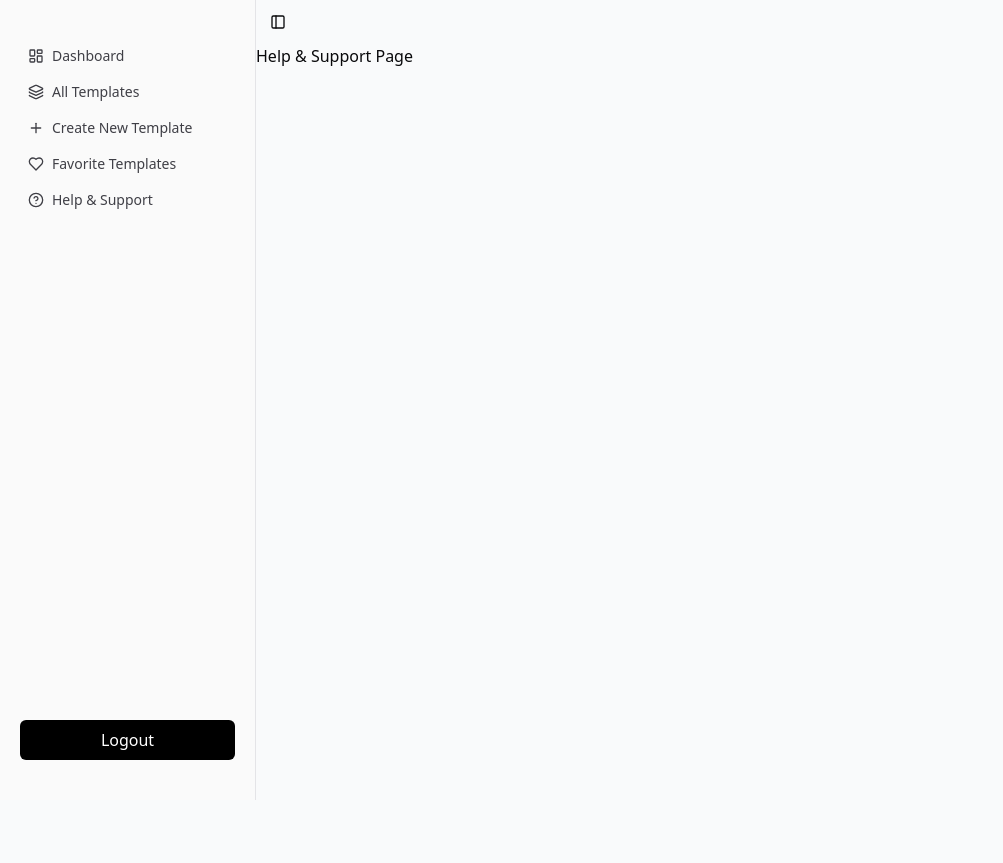
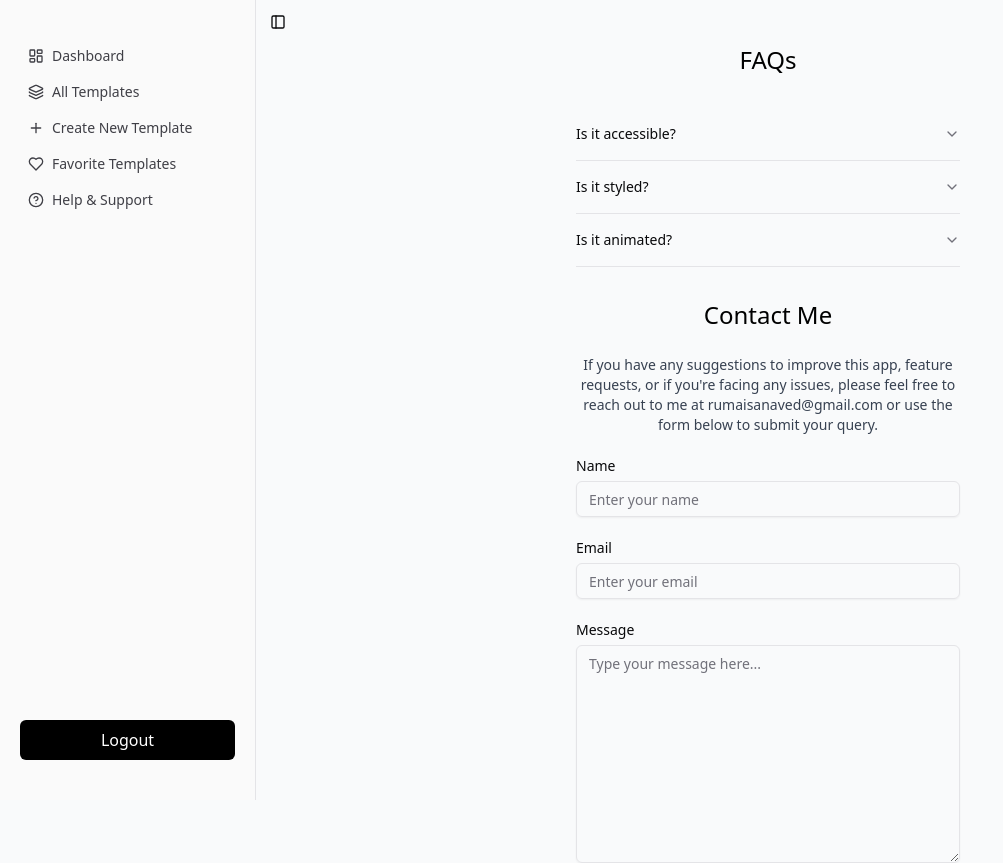
Before and after one commit to rumaisanaveed/quick-apply, a Next.js app: page /help-and-support in a window 1280 px wide. Shown: the top 863 px of the page, without its empty margins (0-1003 px from the left). Before the commit the page ends 800 px from the top, so only its background shows below. Built offline with nearby package versions, Linux system fonts and the light colour scheme.

Commit message:
feat: Added the help and support page

```diff
--- a/app/help-and-support/page.jsx
+++ b/app/help-and-support/page.jsx
@@ -1,3 +1,5 @@
+import ContactForm from "@/components/ui/custom/contact/ContactForm";
+import { Faqs } from "@/components/ui/custom/Faqs";
 import SidebarLayout from "@/layouts/SidebarLayout";
 
 export const metadata = {
@@ -9,10 +11,11 @@ export const metadata = {
 export default function HelpAndSupport() {
   return (
     <SidebarLayout>
-      <h1>Help & Support Page</h1>
       {/* user guide by showing video */}
-      {/* faqs */}
-      {/* contact me form */}
+      <div className="flex flex-col gap-8 max-w-sm mx-auto">
+        <Faqs />
+        <ContactForm />
+      </div>
     </SidebarLayout>
   );
 }
--- /dev/null
+++ b/components/ui/accordion.jsx
@@ -0,0 +1,43 @@
+"use client"
+
+import * as React from "react"
+import * as AccordionPrimitive from "@radix-ui/react-accordion"
+import { ChevronDown } from "lucide-react"
+
+import { cn } from "@/lib/utils"
+
+const Accordion = AccordionPrimitive.Root
+
+const AccordionItem = React.forwardRef(({ className, ...props }, ref) => (
+  <AccordionPrimitive.Item ref={ref} className={cn("border-b", className)} {...props} />
+))
+AccordionItem.displayName = "AccordionItem"
+
+const AccordionTrigger = React.forwardRef(({ className, children, ...props }, ref) => (
+  <AccordionPrimitive.Header className="flex">
+    <AccordionPrimitive.Trigger
+      ref={ref}
+      className={cn(
+        "flex flex-1 items-center justify-between py-4 text-sm font-medium transition-all hover:underline text-left [&[data-state=open]>svg]:rotate-180",
+        className
+      )}
+      {...props}>
+      {children}
+      <ChevronDown
+        className="h-4 w-4 shrink-0 text-muted-foreground transition-transform duration-200" />
+    </AccordionPrimitive.Trigger>
+  </AccordionPrimitive.Header>
+))
+AccordionTrigger.displayName = AccordionPrimitive.Trigger.displayName
+
+const AccordionContent = React.forwardRef(({ className, children, ...props }, ref) => (
+  <AccordionPrimitive.Content
+    ref={ref}
+    className="overflow-hidden text-sm data-[state=closed]:animate-accordion-up data-[state=open]:animate-accordion-down"
+    {...props}>
+    <div className={cn("pb-4 pt-0", className)}>{children}</div>
+  </AccordionPrimitive.Content>
+))
+AccordionContent.displayName = AccordionPrimitive.Content.displayName
+
+export { Accordion, AccordionItem, AccordionTrigger, AccordionContent }
--- /dev/null
+++ b/components/ui/custom/Faqs.jsx
@@ -0,0 +1,36 @@
+import {
+  Accordion,
+  AccordionContent,
+  AccordionItem,
+  AccordionTrigger,
+} from "@/components/ui/accordion";
+import BlackLargeHeading from "./text/Heading";
+
+export function Faqs() {
+  return (
+    <>
+      <BlackLargeHeading heading="FAQs" />
+      <Accordion type="single" collapsible>
+        <AccordionItem value="item-1">
+          <AccordionTrigger>Is it accessible?</AccordionTrigger>
+          <AccordionContent>
+            Yes. It adheres to the WAI-ARIA design pattern.
+          </AccordionContent>
+        </AccordionItem>
+        <AccordionItem value="item-2">
+          <AccordionTrigger>Is it styled?</AccordionTrigger>
+          <AccordionContent>
+            Yes. It comes with default styles that matches the other
+            components&apos; aesthetic.
+          </AccordionContent>
+        </AccordionItem>
+        <AccordionItem value="item-3">
+          <AccordionTrigger>Is it animated?</AccordionTrigger>
+          <AccordionContent>
+            Yes. It's animated by default, but you can disable it if you prefer.
+          </AccordionContent>
+        </AccordionItem>
+      </Accordion>
+    </>
+  );
+}
--- /dev/null
+++ b/components/ui/custom/contact/ContactForm.jsx
@@ -0,0 +1,73 @@
+"use client";
+import { cn } from "@/lib/utils";
+import { Button } from "@/components/ui/button";
+import { Input } from "@/components/ui/input";
+import { Label } from "@/components/ui/label";
+import { validationRules } from "@/lib/validationRules";
+import ShowError from "../../error";
+import { useForm } from "react-hook-form";
+import { Textarea } from "../../textarea";
+import BlackLargeHeading from "../text/Heading";
+
+export default function ContactForm({ className, ...props }) {
+  const {
+    register,
+    formState: { errors },
+    handleSubmit,
+  } = useForm();
+
+  const handleSendEmail = () => {};
+
+  return (
+    <div
+      className={cn(
+        "flex flex-col gap-6 max-w-sm w-full mx-auto mb-7",
+        className
+      )}
+      {...props}
+    >
+      <BlackLargeHeading heading="Contact Me" />
+      <h2 className="text-gray-700 text-sm text-center">
+        If you have any suggestions to improve this app, feature requests, or if
+        you're facing any issues, please feel free to reach out to me at
+        rumaisanaved@gmail.com or use the form below to submit your query.
+      </h2>
+      <form onSubmit={handleSubmit(handleSendEmail)}>
+        <div className="flex flex-col gap-6">
+          <div className="grid gap-2">
+            <Label htmlFor="name">Name</Label>
+            <Input
+              id="email"
+              type="text"
+              placeholder="Enter your name"
+              {...register("email", validationRules.username)}
+            />
+            {errors.username && <ShowError message={errors.username.message} />}
+          </div>
+          <div className="grid gap-2">
+            <Label htmlFor="email">Email</Label>
+            <Input
+              id="email"
+              type="text"
+              placeholder="Enter your email"
+              {...register("email", validationRules.email)}
+            />
+            {errors.email && <ShowError message={errors.email.message} />}
+          </div>
+          <div className="grid gap-2">
+            <Label htmlFor="message">Message</Label>
+            <Textarea
+              rows={10}
+              id="message"
+              type="text"
+              placeholder="Type your message here..."
+            />
+          </div>
+          <Button type="submit" className="w-full">
+            Send Message
+          </Button>
+        </div>
+      </form>
+    </div>
+  );
+}
--- /dev/null
+++ b/components/ui/custom/text/Heading.jsx
@@ -0,0 +1,7 @@
+"use client";
+
+export default function BlackLargeHeading({ heading }) {
+  return (
+    <h1 className="text-black text-2xl font-medium text-center">{heading}</h1>
+  );
+}
--- a/package.json
+++ b/package.json
@@ -9,6 +9,7 @@
     "lint": "next lint"
   },
   "dependencies": {
+    "@radix-ui/react-accordion": "^1.2.3",
     "@radix-ui/react-dialog": "^1.1.5",
     "@radix-ui/react-dropdown-menu": "^2.1.6",
     "@radix-ui/react-label": "^2.1.1",
--- a/tailwind.config.mjs
+++ b/tailwind.config.mjs
@@ -64,6 +64,28 @@ export default {
   				border: 'hsl(var(--sidebar-border))',
   				ring: 'hsl(var(--sidebar-ring))'
   			}
+  		},
+  		keyframes: {
+  			'accordion-down': {
+  				from: {
+  					height: '0'
+  				},
+  				to: {
+  					height: 'var(--radix-accordion-content-height)'
+  				}
+  			},
+  			'accordion-up': {
+  				from: {
+  					height: 'var(--radix-accordion-content-height)'
+  				},
+  				to: {
+  					height: '0'
+  				}
+  			}
+  		},
+  		animation: {
+  			'accordion-down': 'accordion-down 0.2s ease-out',
+  			'accordion-up': 'accordion-up 0.2s ease-out'
   		}
   	}
   },
```
Also changed, not shown: 1 other file (tests, documents, lock files or other folders).
